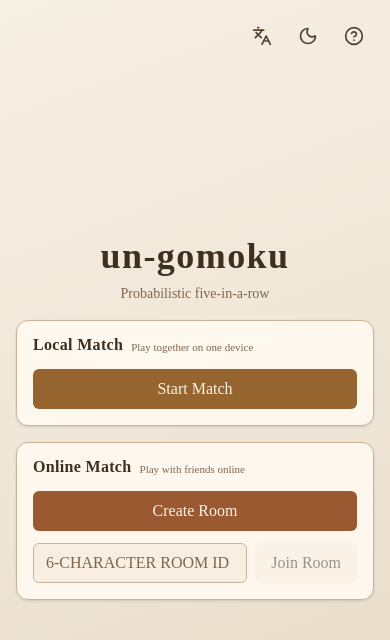
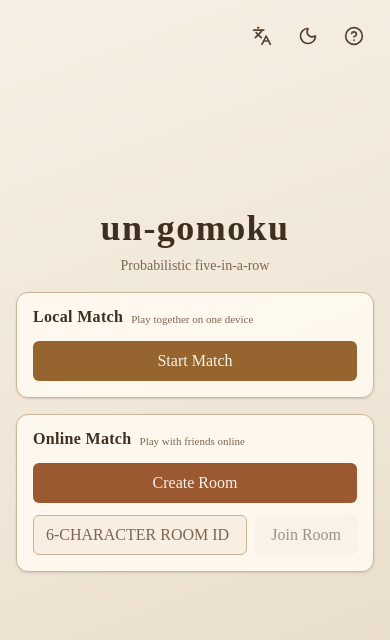
Before and after one commit to taichi-1/un-gomoku, a React (Vite) app in the folder apps/web/: page / in a window 390 px wide. Shown: the top 640 px of the page. Built offline with nearby package versions, Linux system fonts and the light colour scheme; a web font is replaced by a local one; what @pkg/shared would draw is missing.

Commit message:
style: allow vertical scrolling

```diff
--- a/apps/web/src/app/router.tsx
+++ b/apps/web/src/app/router.tsx
@@ -13,7 +13,7 @@ import { TitlePage } from "@/features/title/components/title-page";
 
 function RootLayout() {
   return (
-    <div className="relative h-dvh w-full overflow-hidden text-(--text-strong)">
+    <div className="relative min-h-dvh w-full text-(--text-strong)">
       <Outlet />
       {import.meta.env.DEV ? <TanStackRouterDevtools /> : null}
     </div>
--- a/apps/web/src/features/game/components/game-page.tsx
+++ b/apps/web/src/features/game/components/game-page.tsx
@@ -11,8 +11,7 @@ import { resolveTurnIndicatorPlayer } from "@/features/game/lib/turn-indicator-p
 import type { GameController } from "@/features/game/types/game-session";
 
 const boardSizeStyle = {
-  "--board-size":
-    "clamp(220px, min(calc(100dvh - 290px), calc(100vw - 20px)), 760px)",
+  "--board-size": "clamp(220px, calc(100vw - 20px), 760px)",
 } as CSSProperties;
 
 interface GamePageProps {
@@ -68,12 +67,12 @@ export function GamePage({ controller }: GamePageProps) {
   });
 
   return (
-    <main className="h-dvh w-full overflow-hidden p-3 sm:p-4">
-      <div className="mx-auto flex h-full w-full max-w-5xl flex-col gap-3 sm:gap-4">
+    <main className="min-h-dvh w-full p-3 sm:p-4">
+      <div className="mx-auto flex w-full max-w-5xl flex-col gap-3 sm:gap-4">
         <AppHeader showBrand rules={rules} />
 
         <div
-          className="flex min-h-0 flex-1 flex-col items-center justify-start gap-3 pt-1.5 sm:justify-center sm:gap-6 sm:pt-0"
+          className="flex flex-col items-center gap-3 pt-1.5 sm:gap-6 sm:pt-0"
           style={boardSizeStyle}
         >
           <div
--- a/apps/web/src/features/title/components/title-page.tsx
+++ b/apps/web/src/features/title/components/title-page.tsx
@@ -1,7 +1,3 @@
-import { useMutation } from "@tanstack/react-query";
-import { useNavigate } from "@tanstack/react-router";
-import { useMemo, useState } from "react";
-import { useTranslation } from "react-i18next";
 import { AppHeader } from "@/components/app-header";
 import { Button } from "@/components/ui/button";
 import {
@@ -14,6 +10,10 @@ import {
 import { Input } from "@/components/ui/input";
 import { type CreatedRoom, createRoom } from "@/features/title/lib/create-room";
 import { saveRoomAuth } from "@/lib/room-auth-storage";
+import { useMutation } from "@tanstack/react-query";
+import { useNavigate } from "@tanstack/react-router";
+import { useMemo, useState } from "react";
+import { useTranslation } from "react-i18next";
 
 const ROOM_ID_PATTERN = /^[A-Z0-9]{6}$/;
 
@@ -70,11 +70,11 @@ export function TitlePage() {
   };
 
   return (
-    <main className="h-dvh w-full overflow-hidden p-4">
-      <div className="mx-auto flex size-full max-w-3xl flex-col gap-4">
+    <main className="min-h-dvh w-full p-4">
+      <div className="mx-auto flex w-full max-w-3xl flex-col gap-36">
         <AppHeader showBrand={false} rules={rules} />
 
-        <div className="flex flex-1 -translate-y-8 flex-col justify-center-safe gap-4 sm:-translate-y-6">
+        <div className="flex flex-col gap-4 py-2 sm:py-4">
           <section className="space-y-2 px-2 text-center">
             <h1 className="font-display text-4xl font-bold tracking-tight text-(--text-strong) sm:text-5xl">
               {t("title.heading")}
--- a/apps/web/src/styles/globals.css
+++ b/apps/web/src/styles/globals.css
@@ -104,7 +104,8 @@ body,
 
 body {
   margin: 0;
-  overflow: hidden;
+  overflow-x: hidden;
+  overflow-y: auto;
   font-family: var(--font-ui);
   background: linear-gradient(
     160deg,
```
